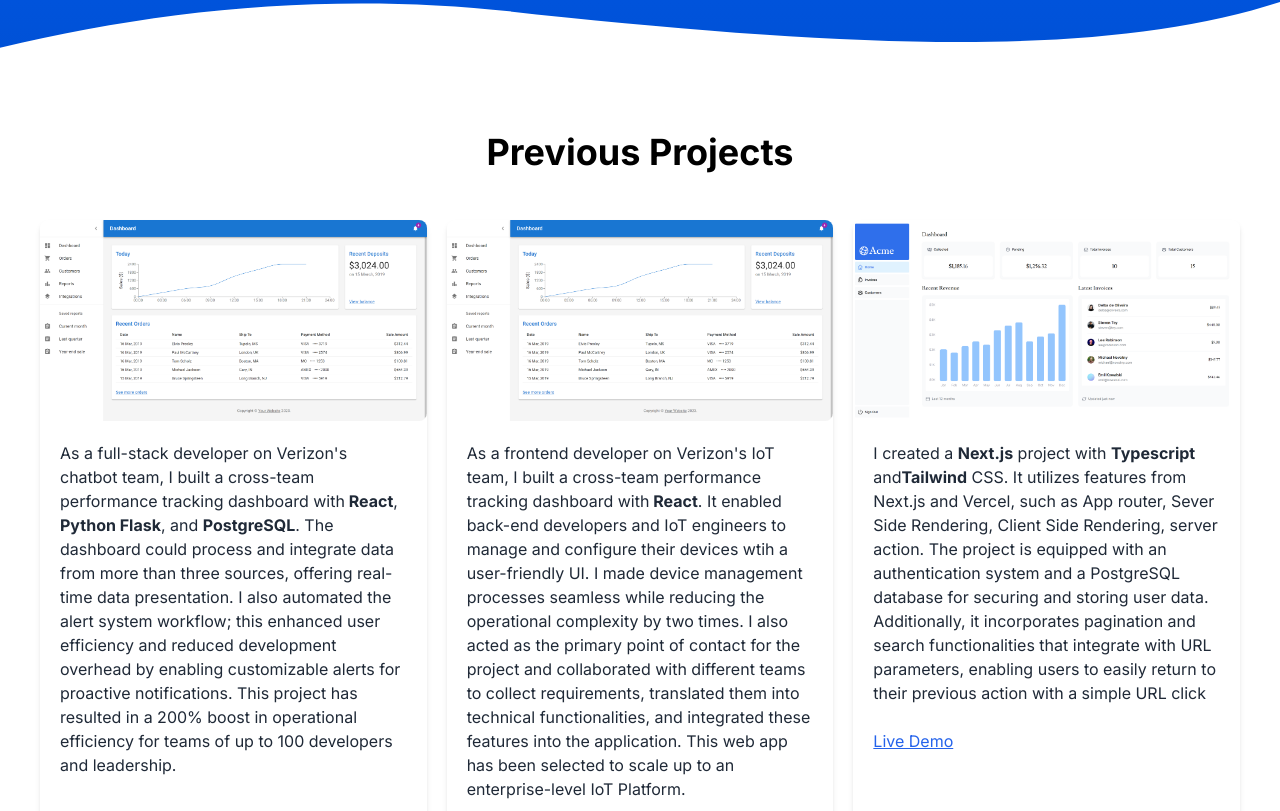
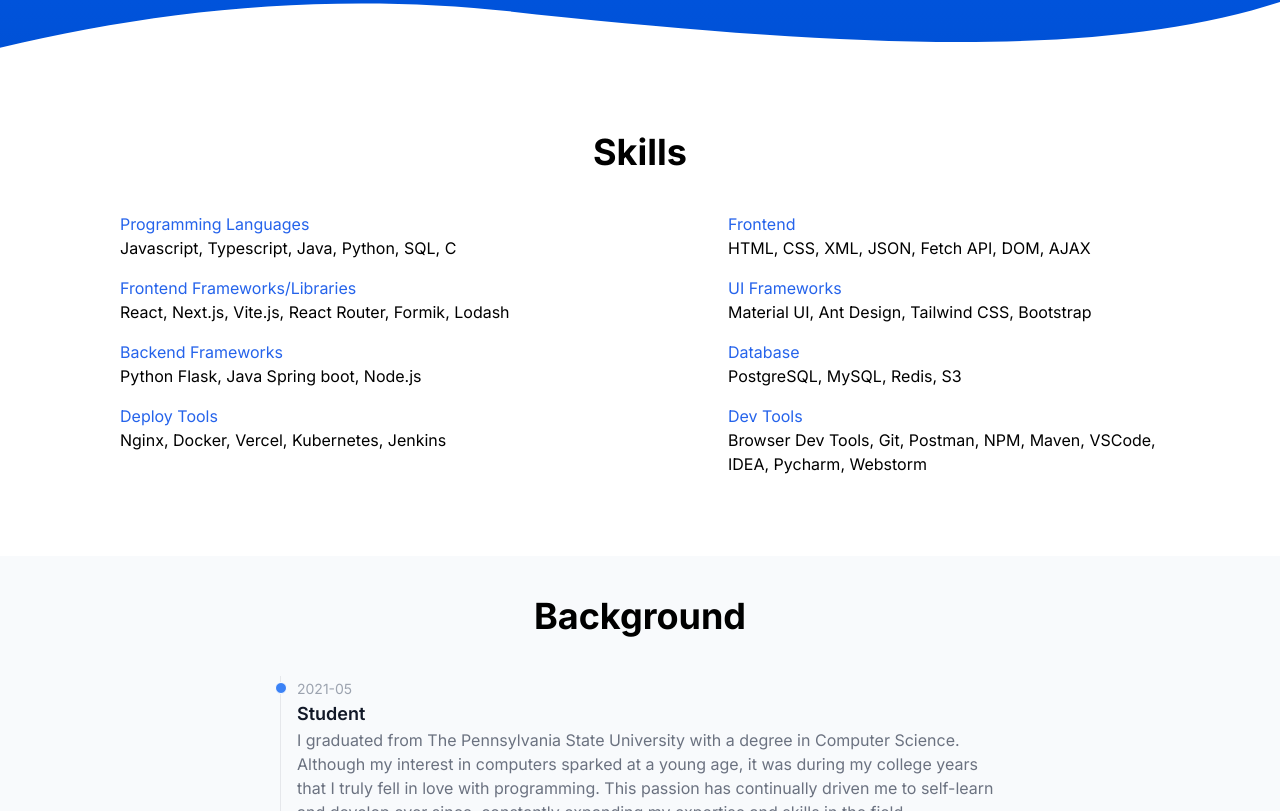
Before and after one commit to FrankYufeiYang/my-website, a Next.js app: page / in a window 1280 px wide. Shown: the part 349-1160 px from the top of the page. Built offline with nearby package versions, Linux system fonts and the light colour scheme.

Commit message:
new version

```diff
--- a/app/components/background.jsx
+++ b/app/components/background.jsx
@@ -16,7 +16,7 @@
       date: '2023-03',
       title: 'Verizon Chatbot Team',
       description:
-        "As a full-stack developer on Verizon's chatbot team, I collaborated with various teams to design and develop a comprehensive dashboard that could gather and process data from multiple sources, offering insightful and user-friendly data representations. This experience taught me how to work with different people and design intuitive apps for non-technical users.",
+        "As a full-stack developer on Verizon's chatbot team, I collaborated with various teams to design and develop a comprehensive dashboard that could gather and process data from multiple sources, offering metric-monitoring, issue-alerting and user-friendly functionalities. This experience taught me how to work with different people and design intuitive apps for non-technical users.",
     },
     {
       date: '2024',
@@ -50,7 +50,7 @@
     );
   };
   return (
-    <div className=' pb-10'>
+    <div className=' bg-slate-50 pb-10'>
       <div className='max-w-[1400px] mx-auto md:px-10 '>
         <div className='text-center max-w-lg m-auto'>
           <h2 className='text-4xl font-bold pt-10'>Background</h2>
--- a/app/components/header.jsx
+++ b/app/components/header.jsx
@@ -58,17 +58,16 @@
               web developement with React. My abilities and strength as a team
               player have led to the fostering of growth and enhanced
               productivity in past positions. I am dedicated to contributing my
-              expertise to innovative and challenging projects, and I am excited
-              to take on new opportunities in this field.
+              expertise to innovative and challenging projects.
             </p>
 
             <p className='font-semibold text-lg slide-in-left	'>
               <a
-                href='https://drive.google.com/file/d/1Bt2WSy87CMD_nrP8oGUcXC8LtUU0aXj3/view?usp=sharing'
+                href='https://docs.google.com/document/d/e/2PACX-1vSSyO6AQqub2CeiQXWNO9LXIqoHHE5db2bI4Ta7W51EkmfcY8rYZO9jlCvcDX4ZIfm-fX-eqZYwdocv/pub'
                 target='_blank'
               >
-                Interested in me? Download my resume
-                <span className='pl-4'>➜</span>
+                Interested in me? View my resume
+                <span className='pl-4	'>➜</span>
               </a>
             </p>
           </div>
--- a/app/components/main.jsx
+++ b/app/components/main.jsx
@@ -1,85 +1,11 @@
 import Background from './background';
-import Project from './project';
+import Projects from './projects';
 import Skills from './skills';
 
 export default function Main() {
   return (
     <main>
-      <div className='max-w-[1400px] mx-auto px-10'>
-        <div className='text-center max-w-lg m-auto'>
-          <h2 className='text-4xl font-bold'>Previous Projects</h2>
-        </div>
-        <div className='my-12 grid grid-cols-1 lg:grid-cols-2 xl:grid-cols-3 gap-5 justify-center items-center h-[100%] '>
-          <Project
-            imgUrl={'/chatbot-portal.png'}
-            description={
-              <p className='p-5'>
-                As a full-stack developer on Verizon&apos;s chatbot team, I
-                built a cross-team performance tracking dashboard with
-                <b> React</b>, <b>Python Flask</b>, and <b>PostgreSQL</b>. The
-                dashboard could process and integrate data from more than three
-                sources, offering real-time data presentation. I also automated
-                the alert system workflow; this enhanced user efficiency and
-                reduced development overhead by enabling customizable alerts for
-                proactive notifications. This project has resulted in a 200%
-                boost in operational efficiency for teams of up to 100
-                developers and leadership.
-              </p>
-            }
-            alt={'nextjs project picture'}
-          />
-          <Project
-            imgUrl={'/chatbot-portal.png'}
-            description={
-              <p className='p-5'>
-                As a frontend developer on Verizon&apos;s IoT team, I built a
-                cross-team performance tracking dashboard with
-                <b> React</b>. It enabled back-end developers and IoT engineers
-                to manage and configure their devices wtih a user-friendly UI. I
-                made device management processes seamless while reducing the
-                operational complexity by two times. I also acted as the primary
-                point of contact for the project and collaborated with different
-                teams to collect requirements, translated them into technical
-                functionalities, and integrated these features into the
-                application. This web app has been selected to scale up to an
-                enterprise-level IoT Platform.
-              </p>
-            }
-            alt={'nextjs project picture'}
-          />
-          <Project
-            imgUrl={'/nextjs-project-main.png'}
-            projectUrl={
-              'https://nextjs-dashboard-franks-projects-fa7aa0cb.vercel.app/login'
-            }
-            description={
-              <p className='p-5'>
-                I created a <b>Next.js</b> project with <b>Typescript</b> and
-                <b>Tailwind</b> CSS. It utilizes features from Next.js and
-                Vercel, such as App router, Sever Side Rendering, Client Side
-                Rendering, server action. The project is equipped with an
-                authentication system and a PostgreSQL database for securing and
-                storing user data. Additionally, it incorporates pagination and
-                search functionalities that integrate with URL parameters,
-                enabling users to easily return to their previous action with a
-                simple URL click
-                <br />
-                <br />
-                <a
-                  href={
-                    'https://nextjs-dashboard-franks-projects-fa7aa0cb.vercel.app/login'
-                  }
-                  target='_blank'
-                  className=' text-blue-600 underline'
-                >
-                  Live Demo
-                </a>
-              </p>
-            }
-            alt={'nextjs project picture'}
-          />
-        </div>
-      </div>
+      {/* <Projects /> */}
       <Skills />
       <Background />
     </main>
--- a/app/components/project.jsx
+++ b/app/components/project.jsx
@@ -6,10 +6,10 @@
       <div className='flex justify-center '>
         <Image
           src={imgUrl}
-            width={500}
-            height={190}
+          width={2560}
+          height={1329}
           alt={alt}
-            className='rounded-lg'
+          className='rounded-xl'
         />
       </div>
       {description}
--- /dev/null
+++ b/app/components/projects.jsx
@@ -0,0 +1,80 @@
+import Project from './project';
+
+export default function Projects() {
+  return (
+    <div className='max-w-[1400px] mx-auto px-4 md:px-10'>
+      <div className='text-center max-w-lg m-auto'>
+        <h2 className='text-2xl md:text-4xl font-bold'>Previous Projects</h2>
+      </div>
+      <div className='my-10 grid grid-cols-1 lg:grid-cols-2 xl:grid-cols-3 gap-6 justify-center items-center h-[100%] '>
+        <Project
+          imgUrl={'/chatbot-portal.png'}
+          description={
+            <p className='p-5'>
+              As a full-stack developer on Verizon&apos;s chatbot team, I built
+              a cross-team log-tracking and metric-monitoring dashboard with
+              <b> React</b>, <b>Python Flask</b>, and <b>PostgreSQL</b>. The
+              dashboard could process data from 5+ sources for the dashboard,
+              enabling real-time data presentation on the dashboard App. I also
+              automated the alert system workflow; this enhanced user efficiency
+              and reduced development overhead by enabling customizable alerts
+              for proactive notifications. This project has resulted in a 200%
+              boost in operational efficiency for teams of up to 100 developers
+              and leadership.
+            </p>
+          }
+          alt={'nextjs project picture'}
+        />
+        <Project
+          imgUrl={'/chatbot-portal.png'}
+          description={
+            <p className='p-5'>
+              As a frontend developer on Verizon&apos;s IoT team, I built a
+              cross-team performance tracking dashboard with
+              <b> React</b>. It enabled back-end developers and IoT engineers to
+              manage and configure their devices wtih a user-friendly UI. I made
+              device management processes seamless while reducing the
+              operational complexity by two times. I also acted as the primary
+              point of contact for the project and collaborated with different
+              teams to collect requirements, translated them into technical
+              functionalities, and integrated these features into the
+              application. This web app has been selected to scale up to an
+              enterprise-level IoT Platform.
+            </p>
+          }
+          alt={'nextjs project picture'}
+        />
+        <Project
+          imgUrl={'/nextjs-project-main.png'}
+          projectUrl={
+            'https://nextjs-dashboard-franks-projects-fa7aa0cb.vercel.app/login'
+          }
+          description={
+            <p className='p-5'>
+              I created a <b>Next.js</b> project with <b>Typescript</b> and
+              <b>Tailwind</b> CSS. It utilizes features from Next.js and Vercel,
+              such as App router, Sever Side Rendering, Client Side Rendering,
+              server action. The project is equipped with an authentication
+              system and a PostgreSQL database for securing and storing user
+              data. Additionally, it incorporates pagination and search
+              functionalities that integrate with URL parameters, enabling users
+              to easily return to their previous action with a simple URL click
+              <br />
+              <br />
+              <a
+                href={
+                  'https://nextjs-dashboard-franks-projects-fa7aa0cb.vercel.app/login'
+                }
+                target='_blank'
+                className=' text-blue-600 underline'
+              >
+                Live Demo
+              </a>
+            </p>
+          }
+          alt={'nextjs project picture'}
+        />
+      </div>
+    </div>
+  );
+}
--- a/app/components/skills.jsx
+++ b/app/components/skills.jsx
@@ -1,9 +1,9 @@
-export default function Skills(){
+export default function Skills() {
   return (
-      <div className=' bg-slate-50 pb-10'>
+    <div className='  pb-10'>
       <div className='max-w-[1400px] mx-auto px-10 '>
         <div className='text-center max-w-lg m-auto'>
-            <h2 className='text-4xl font-bold pt-10'>Skills</h2>
+          <h2 className='text-4xl font-bold'>Skills</h2>
         </div>
         <div className='m-auto py-10 grid gap-4 md:grid-cols-2'>
           <div className='md:mx-20'>
@@ -15,9 +15,7 @@
             <div>HTML, CSS, XML, JSON, Fetch API, DOM, AJAX </div>
           </div>
           <div className='md:mx-20'>
-              <div className=' text-blue-600'>
-                Frontend Frameworks/Libraries
-              </div>
+            <div className=' text-blue-600'>Frontend Frameworks/Libraries</div>
             <div>React, Next.js, Vite.js, React Router, Formik, Lodash</div>
           </div>
           <div className='md:mx-20'>
@@ -34,7 +32,7 @@
           </div>
           <div className='md:mx-20'>
             <div className=' text-blue-600'>Deploy Tools </div>
-              <div>Nginx, Docker, Kubernetes, Jenkins</div>
+            <div>Nginx, Docker, Vercel, Kubernetes, Jenkins</div>
           </div>
           <div className='md:mx-20'>
             <div className=' text-blue-600'>Dev Tools </div>
```
Lines whose indentation alone changed are shown as unchanged.
